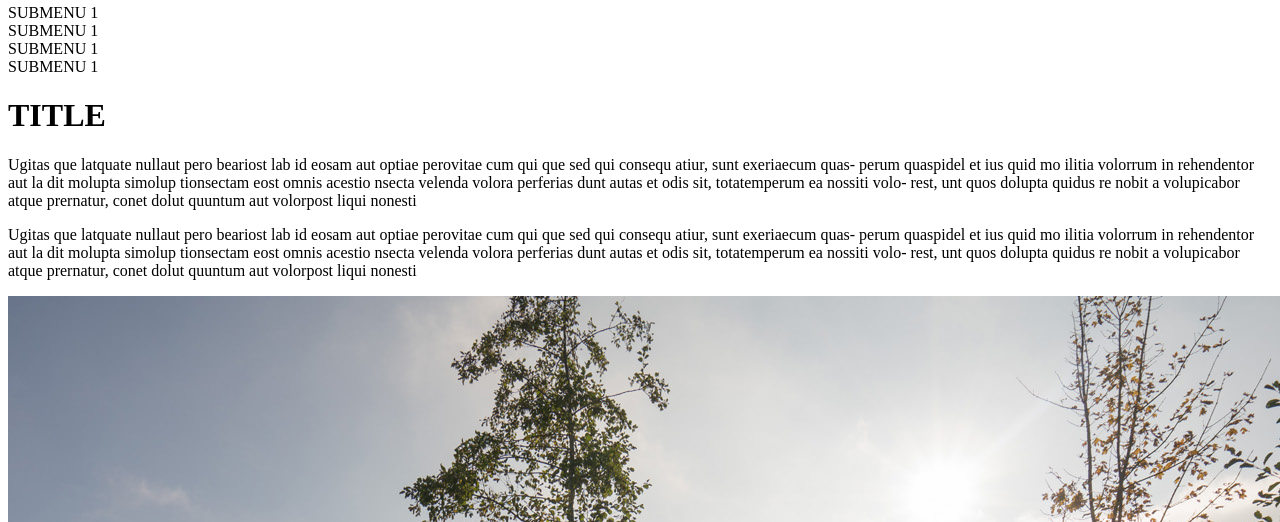
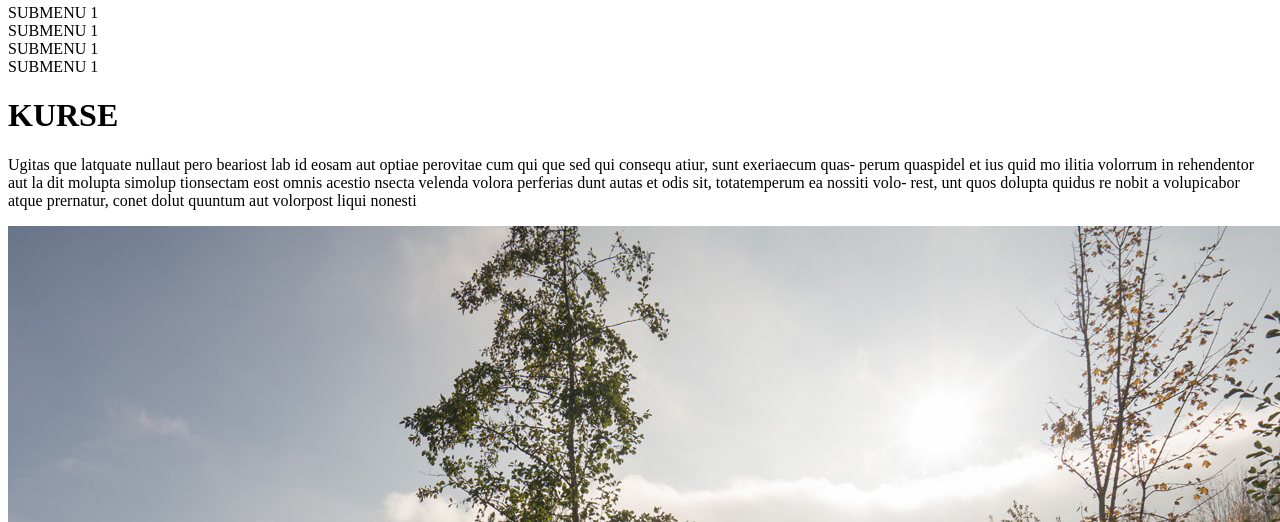
Before and after one commit to Tinka8/eriwis_web, a website built with Vite: page index-home4.html in a window 1280 px wide. Shown: the part 578-1100 px from the top of the page. Built offline with nearby package versions, Linux system fonts and the light colour scheme.

Commit message:
paragraph

```diff
--- a/index-home4.html
+++ b/index-home4.html
@@ -46,27 +46,17 @@
             </div>
             <!-- paragraph -->
             <div class="flex pl-10 mt-24 pr-6">
-                <h1 class="py-8 text-darkbrown font-bold text-5xl">TITLE</h1>
+                <h1 class="py-8 text-darkbrown font-bold text-5xl">KURSE</h1>
             </div>
             <div class="flex pl-10 pr-6">
                 <div class="w-4/6 pr-6 space-y-6">
                     <p>
                         Ugitas que latquate nullaut pero beariost lab id eosam
                         aut optiae perovitae cum qui que sed qui consequ atiur, sunt
-                        exeriaecum quas- perum quaspidel et ius quid mo ilitia volorrum
-                        in rehendentor aut la dit molupta simolup tionsectam
-                        eost omnis acestio nsecta velenda volora perferias dunt autas et
-                        odis sit, totatemperum ea nossiti volo- rest, unt quos
-                        dolupta quidus re nobit a volupicabor atque prernatur,
-                        conet dolut quuntum aut volorpost liqui nonesti
-                    </p>
-                    <p>
-                        Ugitas que latquate nullaut pero beariost lab id eosam aut optiae
-                        perovitae cum qui que sed qui consequ atiur, sunt
-                        exeriaecum quas- perum quaspidel et ius quid mo ilitia volorrum in
-                        rehendentor aut la dit molupta simolup tionsectam
-                        eost omnis acestio nsecta velenda volora perferias dunt autas
-                        et odis sit, totatemperum ea nossiti volo- rest, unt quos
+                        exeriaecum quas- perum quaspidel et ius quid mo ilitia
+                        volorrum in rehendentor aut la dit molupta simolup tionsectam
+                        eost omnis acestio nsecta velenda volora perferias dunt
+                        autas et odis sit, totatemperum ea nossiti volo- rest, unt quos
                         dolupta quidus re nobit a volupicabor atque prernatur,
                         conet dolut quuntum aut volorpost liqui nonesti
                     </p>
```
